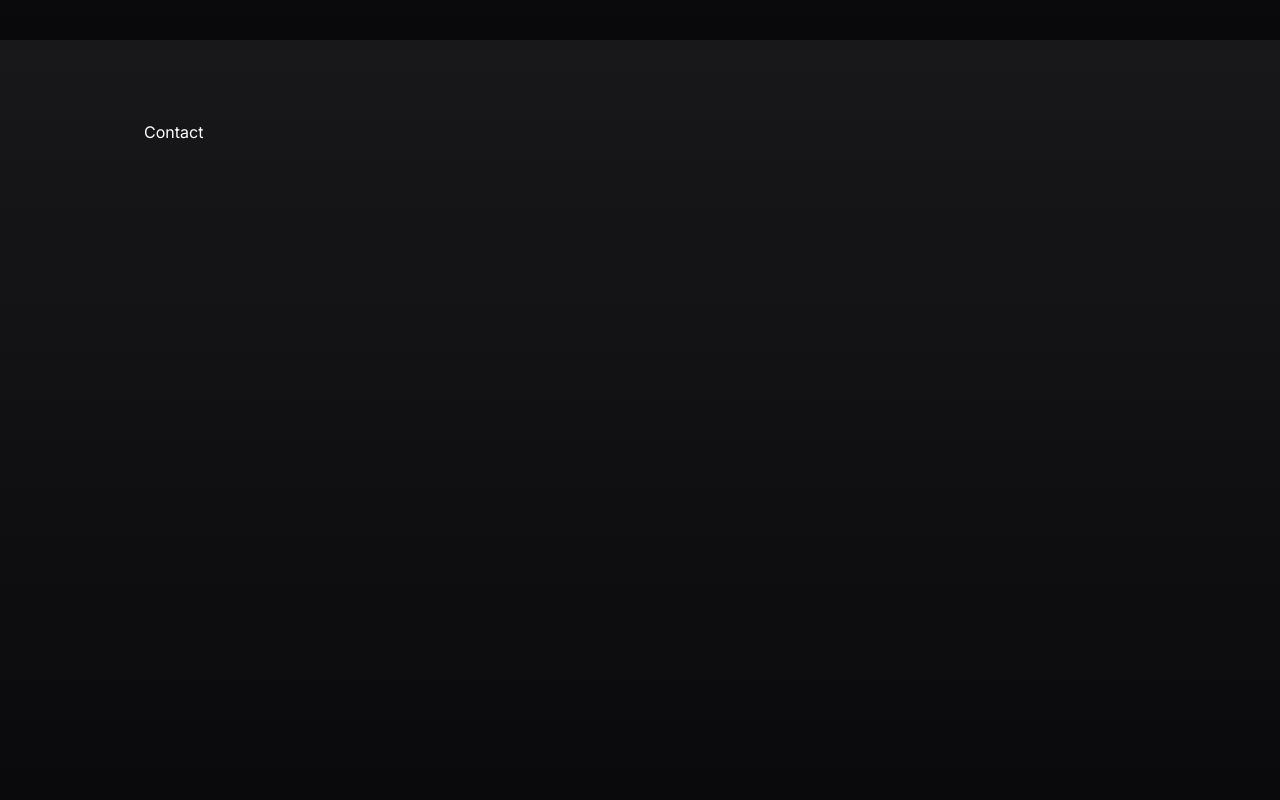
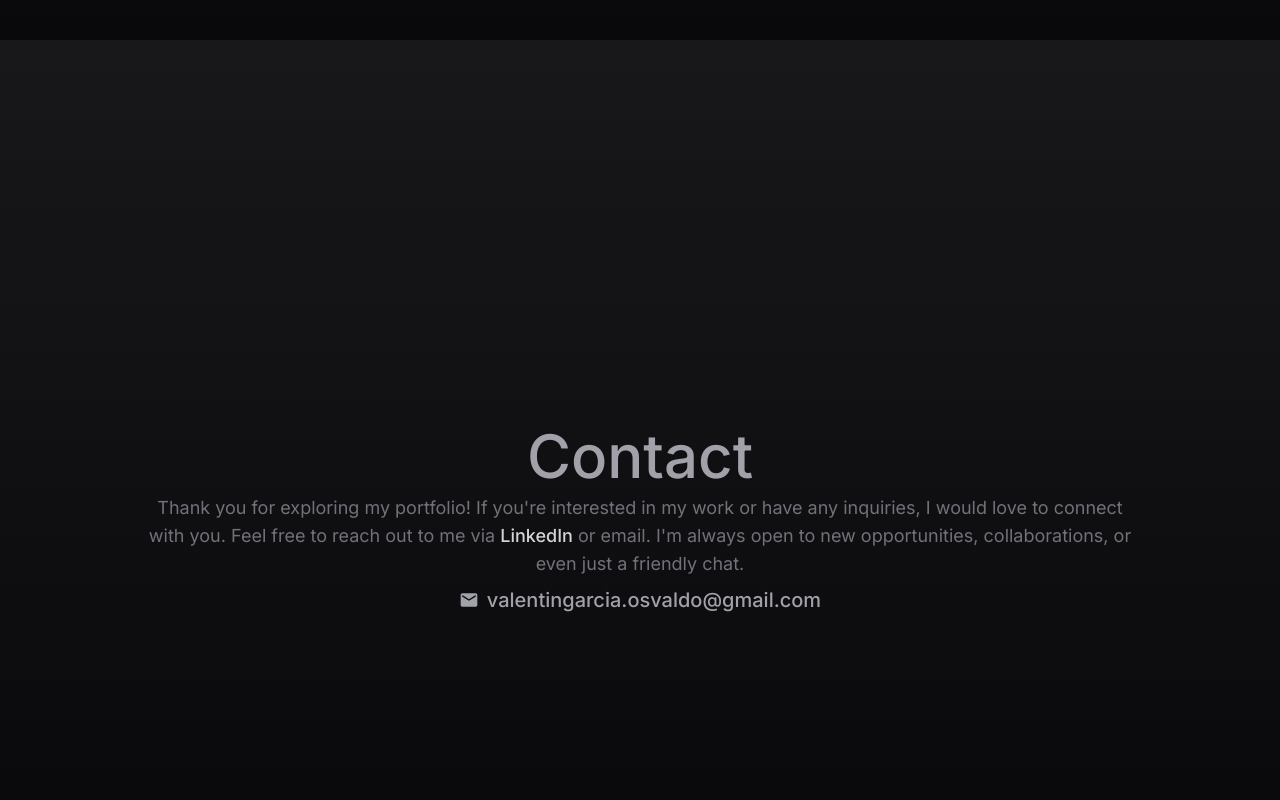
Before and after one commit to ValentinOsvaldo/valentin-portfolio, a Next.js app: page / in a window 1280 px wide. Shown: the part 2360-3160 px from the top of the page. Built offline with nearby package versions, Linux system fonts and the light colour scheme.

Commit message:
added contact section and resume pdf

```diff
--- a/package.json
+++ b/package.json
@@ -15,6 +15,7 @@
     "autoprefixer": "10.4.15",
     "eslint": "8.49.0",
     "eslint-config-next": "13.4.19",
+    "framer-motion": "^10.16.4",
     "next": "13.4.19",
     "postcss": "8.4.29",
     "react": "18.2.0",
--- a/src/components/About.tsx
+++ b/src/components/About.tsx
@@ -33,7 +33,7 @@ export const About = () => {
         </h3>
         <TimeLine>
           <TimeLine.Element
-            date="February 2022"
+            date="February 2022 - Present"
             title="FrontEnd Developer in Aeto"
           >
             <p className="text-gray-500">
@@ -64,12 +64,6 @@ export const About = () => {
             title="Informática Administrativa in Universidad Ciudadana de Nuevo León"
             date="May 2023"
           >
-            {/* <p className="text-gray-500">
-              Lorem ipsum dolor sit amet consectetur adipisicing elit. Molestiae
-              aperiam itaque voluptates nulla ex nisi quos corrupti commodi
-              nostrum accusantium quibusdam doloribus quo dolores, deserunt ea
-              reprehenderit. Ex, eveniet commodi!
-            </p> */}
           </TimeLine.Element>
         </TimeLine>
       </article>
--- a/src/components/Contact.tsx
+++ b/src/components/Contact.tsx
@@ -1,10 +1,41 @@
+import { MdEmail } from 'react-icons/md';
+
 export const Contact = () => {
   return (
     <section
       id="contact"
-      className="flex flex-col gap-4 min-h-screen max-w-screen-lg mb-10 px-4"
+      className="flex flex-col gap-2 items-center justify-center min-h-screen max-w-screen-lg px-4"
     >
-      <h2>Contact</h2>
+      <h2 className="text-4xl lg:text-6xl font-medium text-zinc-400">
+        Contact
+      </h2>
+      <p className="text-zinc-500 text-lg text-center">
+        Thank you for exploring my portfolio! If you're interested in my work or
+        have any inquiries, I would love to connect with you. Feel free to reach
+        out to me via{' '}
+        <a
+          href="https://www.linkedin.com/in/valentin-osvaldo/"
+          target="_blank"
+          rel="noopener noreferrer"
+          className='text-zinc-300 font-medium hover:underline'
+        >
+          LinkedIn
+        </a>{' '}
+        or email. I'm always open to new opportunities, collaborations, or even
+        just a friendly chat.
+      </p>
+
+      <a
+        href="mailto:valentingarcia.osvaldo@gmail.com"
+        className="font-medium text-xl text-zinc-400 flex flex-row items-center gap-x-2 transition-all duration-500 hover:underline"
+      >
+        <span>
+          <MdEmail />
+        </span>
+        <span className='text-sm md:text-lg lg:text-xl inline'>
+          valentingarcia.osvaldo@gmail.com
+        </span>
+      </a>
     </section>
   );
 };
--- a/src/components/Header.tsx
+++ b/src/components/Header.tsx
@@ -55,12 +55,17 @@ export const Header = () => {
               smooth
               spy
               className="header-tag"
-              offset={-100}
+              offset={0}
               duration={100}
             >
               contact
             </Link>
-            <a href="#" className="btn-primary">
+            <a
+              href="/osvaldo_valentin_garcia.pdf"
+              target="_blank"
+              rel="noopener noreferrer"
+              className="btn-primary"
+            >
               Resume
             </a>
           </div>
@@ -99,14 +104,16 @@ export const Header = () => {
           smooth
           spy
           className="header-tag"
-          offset={-100}
+          offset={0}
           duration={100}
           onClick={() => setIsOpenMenu(false)}
         >
           contact
         </Link>
         <a
-          href="#"
+          href="/osvaldo_valentin_garcia.pdf"
+          target="_blank"
+          rel="noopener noreferrer"
           className="btn-primary"
           onClick={() => setIsOpenMenu(false)}
         >
--- a/src/components/Hero.tsx
+++ b/src/components/Hero.tsx
@@ -45,10 +45,6 @@ export const Hero: FC<Props> = ({ ref }) => {
             </a>{' '}
             and a resilient developer.
           </p>
-          {/* <div className="flex flex-row gap-4">
-            <button className="btn-primary">Experience</button>
-            <button className="btn-outline">Summary</button>
-          </div> */}
           <div className="flex flex-row flex-wrap items-center justify-center lg:justify-start gap-4 mt-1">
             <a
               href="https://github.com/ValentinOsvaldo"
```
Also changed, not shown: 2 other files (tests, documents, lock files or other folders).
